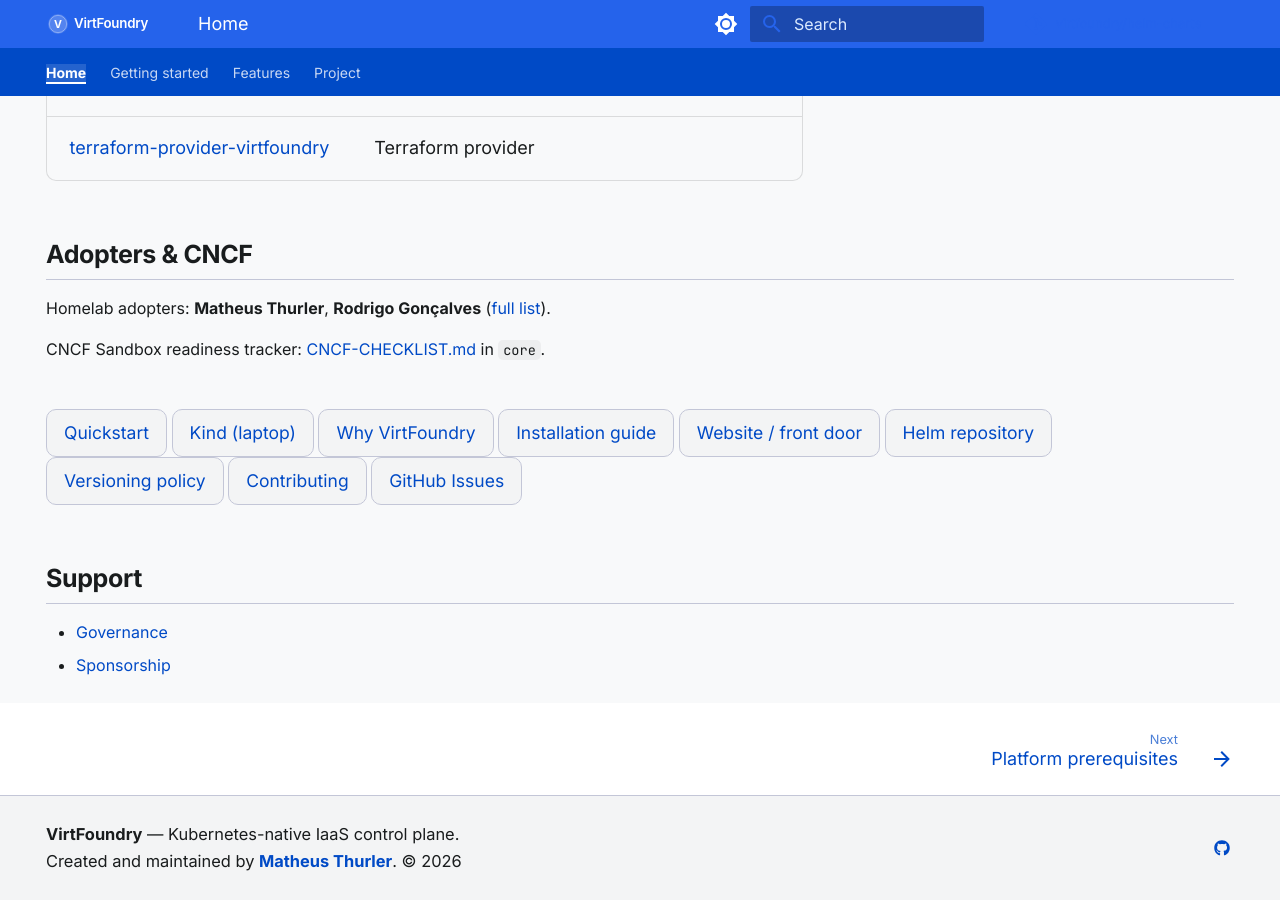
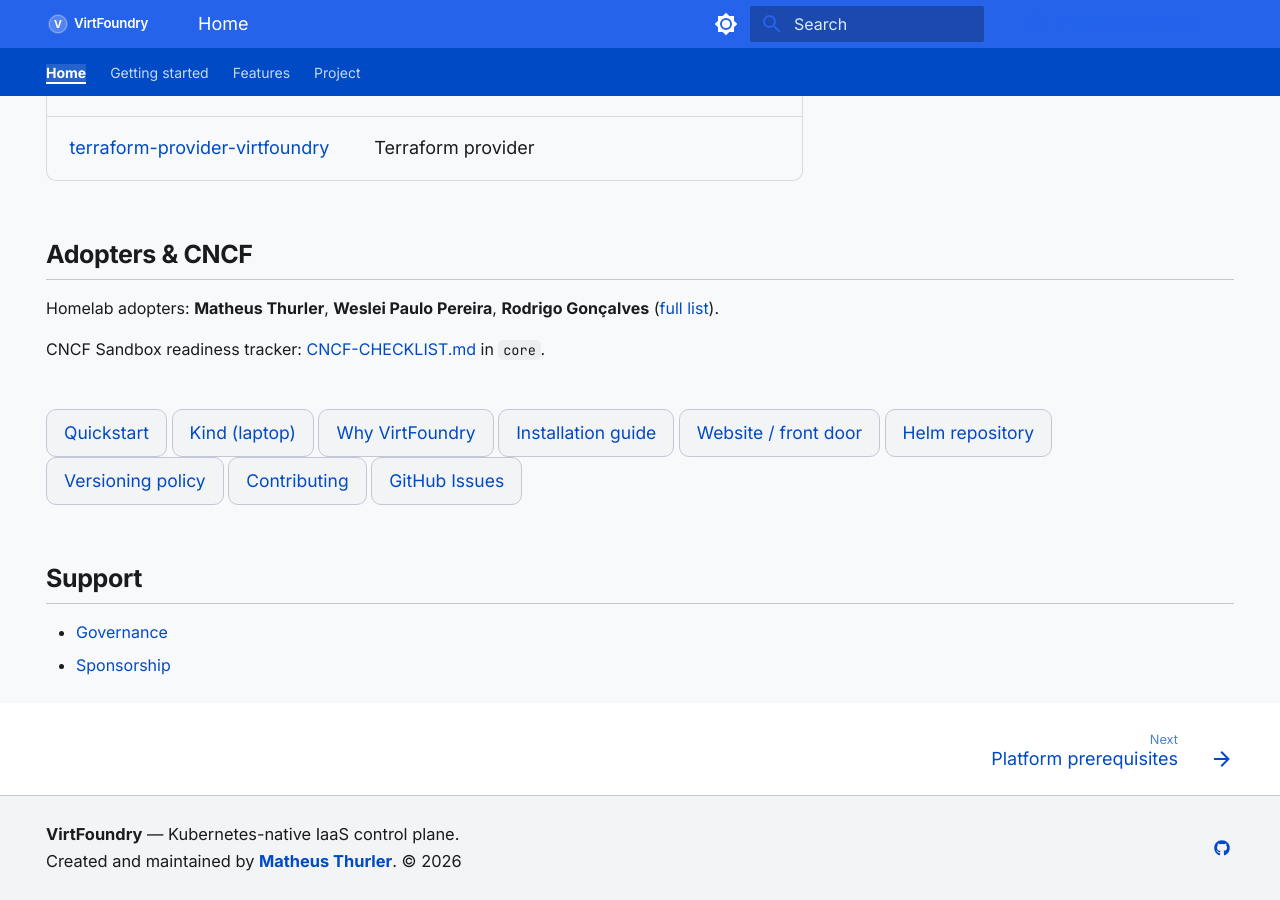
Before and after one commit to virtfoundry/helm-charts, an MkDocs documentation site: the page built from docs/index.md, in a window 1280 px wide and 900 px high, scrolled down 3810 px. Built offline with MkDocs 1.6.1 and Material for MkDocs 9.7.7, drawn with Linux system fonts in a browser that asks for light colours; comment, search, counter and statistics services are not loaded.

Commit message:
docs: recapture UI screenshots in dark theme and English (#34)
Login screenshot still advertised v1.4.1; carousel is now captured
against the 0.7.0 homelab install with seeded demo data. Also add
Weslei to the adopters line.

```diff
--- a/docs/index.md
+++ b/docs/index.md
@@ -172,7 +172,7 @@
 
 ## Adopters & CNCF
 
-Homelab adopters: **Matheus Thurler**, **Rodrigo Gonçalves** ([full list](https://github.com/virtfoundry/core/blob/main/ADOPTERS.md)).
+Homelab adopters: **Matheus Thurler**, **Weslei Paulo Pereira**, **Rodrigo Gonçalves** ([full list](https://github.com/virtfoundry/core/blob/main/ADOPTERS.md)).
 
 CNCF Sandbox readiness tracker: [CNCF-CHECKLIST.md](https://github.com/virtfoundry/core/blob/main/docs/CNCF-CHECKLIST.md) in `core`.
 
```
Also changed, not shown: docs/assets/screenshots/01-login.png, docs/assets/screenshots/02-dashboard.png, docs/assets/screenshots/03-vms.png, docs/assets/screenshots/04-templates.png, docs/assets/screenshots/05-volumes.png, docs/assets/screenshots/07-networks.png, docs/assets/screenshots/08-vm-snapshots.png.
